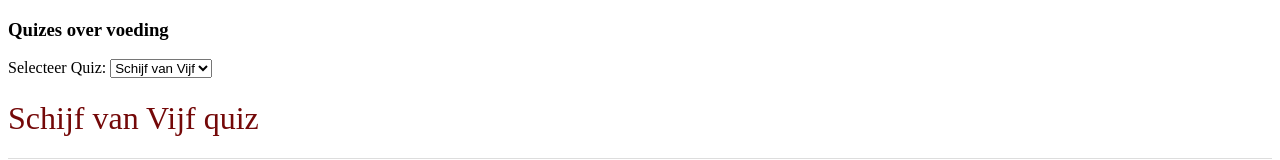
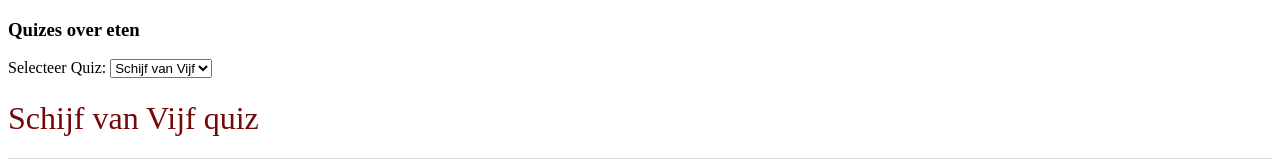
Before and after one commit to Adonthios/VoedingApp, an Angular app: page / in a window 1280 px wide. Shown: the top 160 px of the page. Built offline with nearby package versions, Linux system fonts and the light colour scheme.

Commit message:
Titel veranderd

```diff
--- a/src/app/quiz/quiz.component.html
+++ b/src/app/quiz/quiz.component.html
@@ -1,6 +1,6 @@
 <div class="row">
   <div class="col-md-6">
-    <h3>Quizes over voeding</h3>
+    <h3>Quizes over eten</h3>
   </div>
   <div class="col-md-6 text-sm-right">
     Selecteer Quiz:
```
